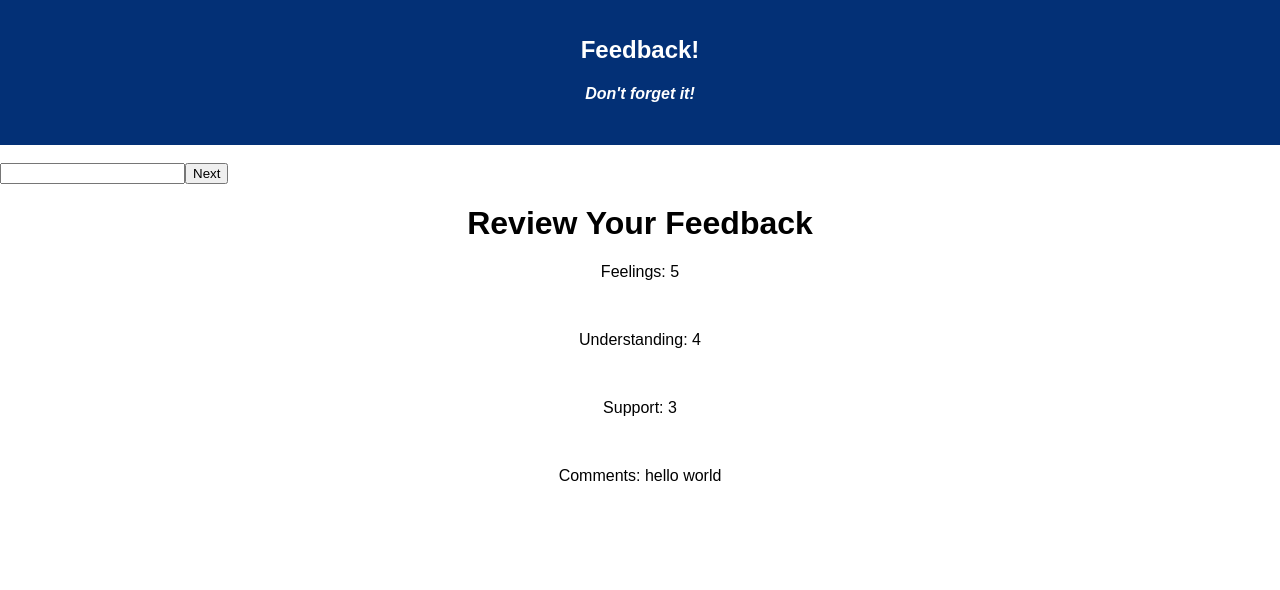
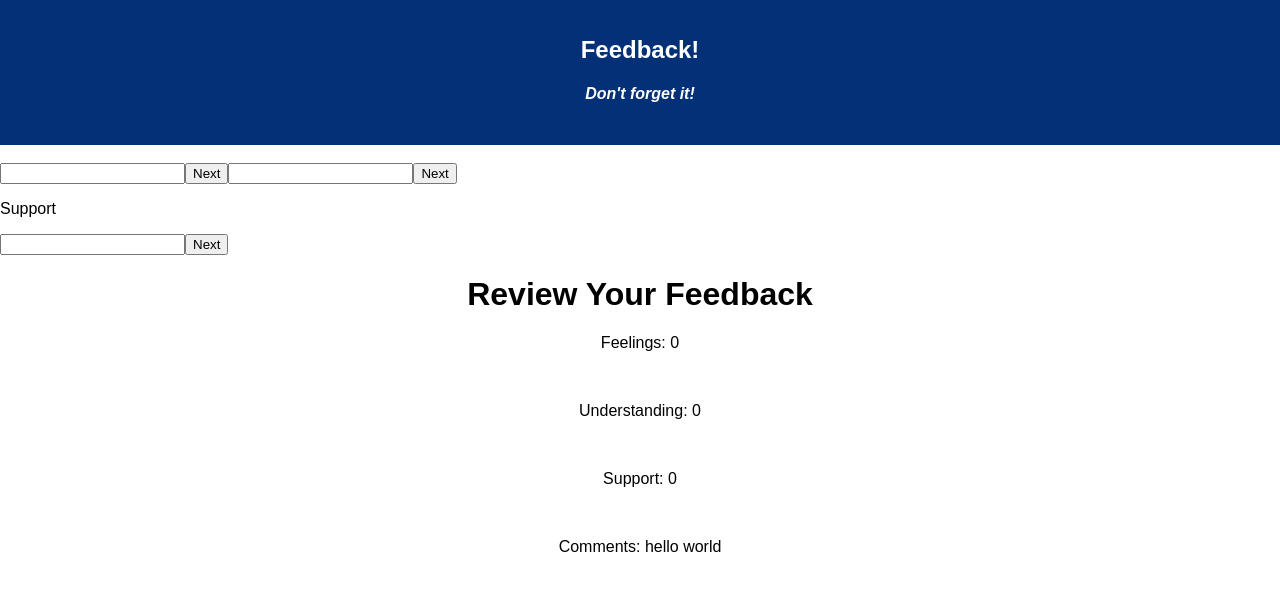
Before and after one commit to tom1011/redux-feedback-loop-master, a React (Create React App) app: page / in a window 1280 px wide. Shown: the top 590 px of the page. Built offline with nearby package versions, Linux system fonts and the light colour scheme.

Commit message:
added understanding/support pages

```diff
--- a/src/components/App/App.js
+++ b/src/components/App/App.js
@@ -4,6 +4,8 @@ import { connect } from "react-redux";
 import Header from '../Header/Header';
 import Review from '../Review/Review';
 import FeelingsPage from '../FeelingsPage/FeelingsPage';
+import Understanding from '../Understanding/Understanding';
+import Support from '../Support/Support';
 
 
 class App extends Component {
@@ -12,6 +14,8 @@ class App extends Component {
       <>
       <Header />
       <FeelingsPage />
+      <Understanding />
+      <Support />
       <Review />
       </>
     );
--- /dev/null
+++ b/src/components/Support/Support.js
@@ -0,0 +1,36 @@
+import React, { Component } from 'react';
+import axios from 'axios';
+import { connect } from "react-redux";
+
+
+class SupportPage extends Component {
+    state = {
+        feeling: 0
+    }
+
+    onNextClick = () => {
+        this.props.dispatch({ type: 'SUPPORT_INFO', payload: this.state.feeling })
+    }
+
+    onChangeFunction = (event) => {
+        this.setState({
+            feeling: event.target.value
+        })
+    }
+
+  render() {
+    return (
+        <>
+        <p>Support</p>
+        <input onChange={this.onChangeFunction} type = "number"/>
+        <button onClick={this.onNextClick}>Next</button>
+        </>
+    );
+  }
+}
+
+const mapReduxStateToProps = (reduxState) => {
+  return reduxState
+}
+
+export default connect(mapReduxStateToProps) (SupportPage);
--- /dev/null
+++ b/src/components/Understanding/Understanding.js
@@ -0,0 +1,35 @@
+import React, { Component } from 'react';
+import axios from 'axios';
+import { connect } from "react-redux";
+
+
+class UnderstandingPage extends Component {
+    state = {
+        feeling: 0
+    }
+
+    onNextClick = () => {
+        this.props.dispatch({ type: 'UNDERSTANDING_INFO', payload: this.state.feeling })
+    }
+
+    onChangeFunction = (event) => {
+        this.setState({
+            feeling: event.target.value
+        })
+    }
+
+  render() {
+    return (
+        <>
+        <input onChange={this.onChangeFunction} type = "number"/>
+        <button onClick={this.onNextClick}>Next</button>
+        </>
+    );
+  }
+}
+
+const mapReduxStateToProps = (reduxState) => {
+  return reduxState
+}
+
+export default connect(mapReduxStateToProps) (UnderstandingPage);
--- a/src/index.js
+++ b/src/index.js
@@ -6,17 +6,25 @@ import { Provider } from 'react-redux';
 import { createStore, combineReducers } from 'redux';
 
 
-const feelingsInfo = (state = 5, action) => {
+const feelingsInfo = (state = 0, action) => {
     if (action.type === 'FEELINGS_INFO'){
         console.log('in feeling info,', action.payload)
         return action.payload
     }
     return state
 }
-const understandingInfo = (state = 4, action) => {
+const understandingInfo = (state = 0, action) => {
+    if (action.type === 'UNDERSTANDING_INFO'){
+        console.log('in understanding info,', action.payload)
+        return action.payload
+    }
     return state
 }
-const supportInfo = (state = 3, action) => {
+const supportInfo = (state = 0, action) => {
+    if (action.type === 'SUPPORT_INFO'){
+        console.log('in understanding info,', action.payload)
+        return action.payload
+    }
     return state
 }
 const commentsInfo = (state = "hello world", action) => {
```
